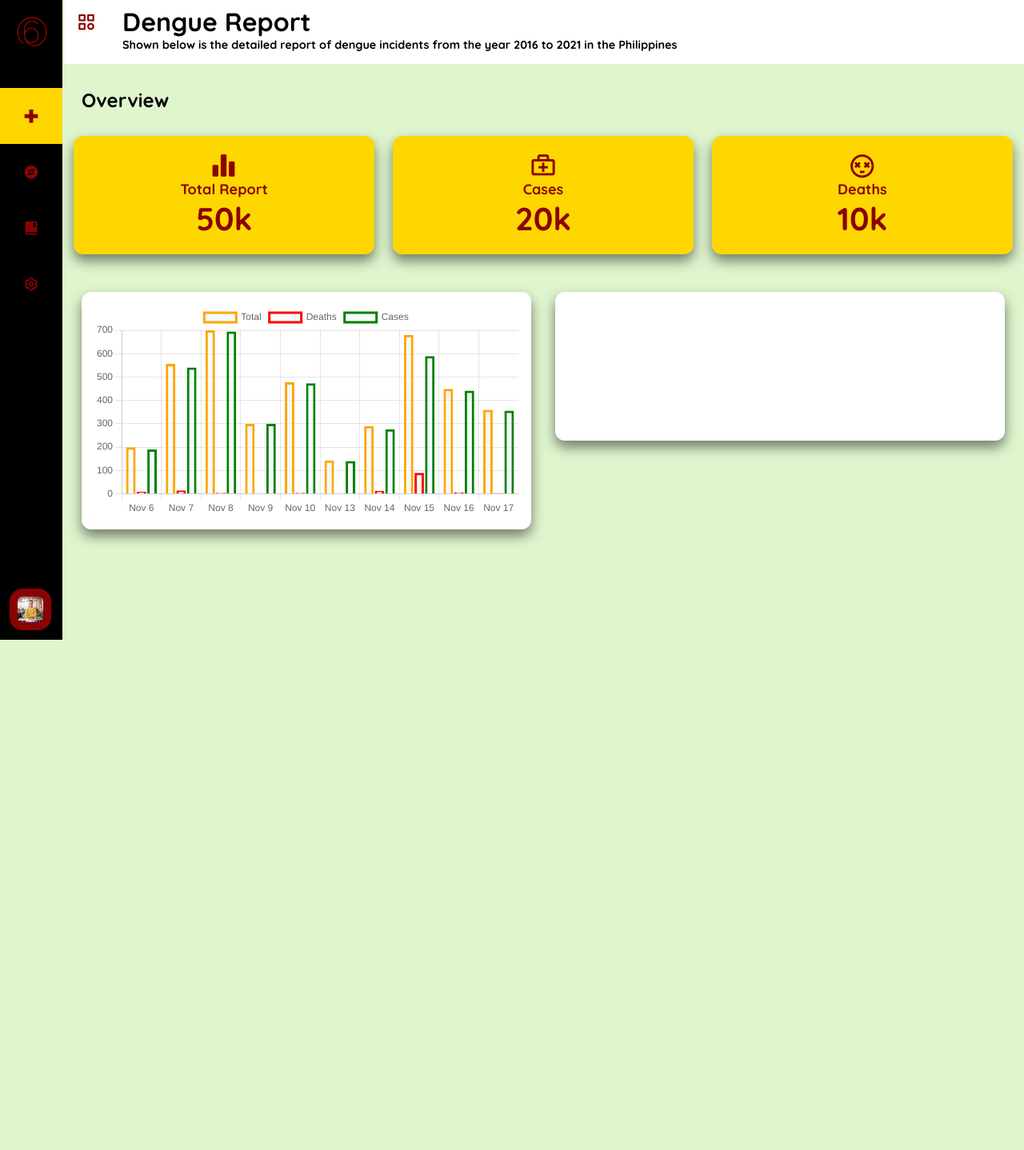
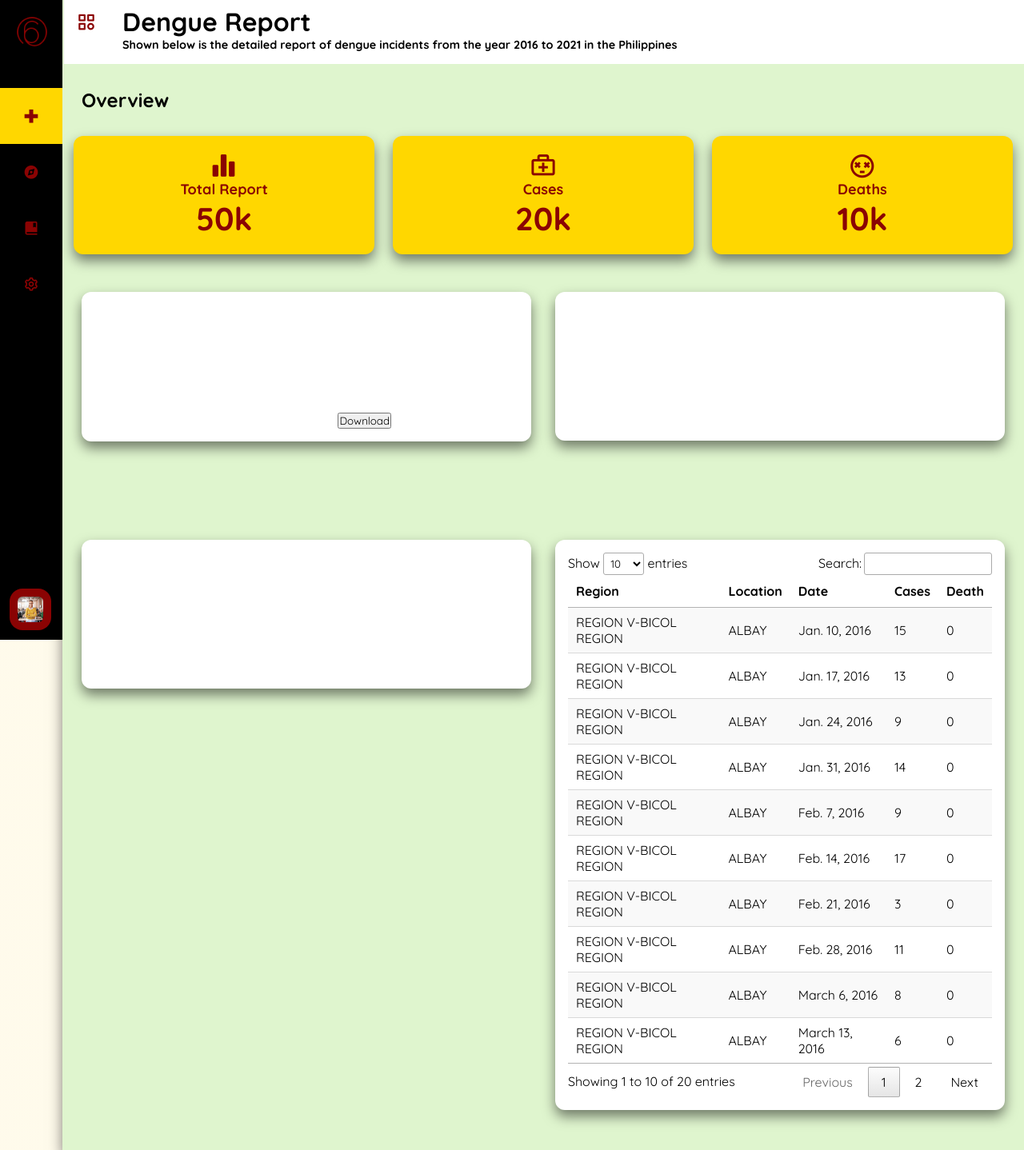
Before and after one commit to Hattah10/DataVisualization_FinalProject, a Django app: template datavisualization_project/datavisualization_app/templates/index.html in a window 1280 px wide. Shown: the whole page at 80% size. Before the commit the page ends 800 px from the top, so only its background shows below. Run offline with Django 4.2, Linux system fonts and the light colour scheme; the template is opened without the code that fills it: values that come from a table or form of the project are taken from there, others are empty; data comes from the database, SQL or seed files in the repository; a map, chart or similar area stays blank; some libraries are stand-ins or nearby versions.

Commit message:
add chart

```diff
--- a/datavisualization_project/datavisualization_app/templates/index.html
+++ b/datavisualization_project/datavisualization_app/templates/index.html
@@ -6,6 +6,8 @@
     <link rel="icon" type="image/x-icon" href="../../static/dist/img/logo.png">
     <link href='https://unpkg.com/boxicons@2.1.4/css/boxicons.min.css' rel='stylesheet'>
     <link rel="stylesheet" href="https://cdnjs.cloudflare.com/ajax/libs/font-awesome/6.4.2/css/all.min.css" integrity="sha512-z3gLpd7yknf1YoNbCzqRKc4qyor8gaKU1qmn+CShxbuBusANI9QpRohGBreCFkKxLhei6S9CQXFEbbKuqLg0DA==" crossorigin="anonymous" referrerpolicy="no-referrer" />
+    <link rel="stylesheet" href="https://cdn.datatables.net/1.13.7/css/jquery.dataTables.css" />
+
     <title>LOGO</title>
 
     <style>
@@ -538,6 +540,28 @@
                             <div class="graph-content">
                                 <div class="graph-board">
                                     <canvas id="registrationChart"></canvas>
+                                    <button onclick="download()">Download</button>
+                                </div>
+                            </div>
+                        </div>
+                        <div class="child">
+                            <div class="graph-content">
+                                <div class="graph-board">
+                                    <canvas id="linechart"></canvas>
+                                </div>
+                            </div>
+                        </div>
+                    </div>
+                </div>
+            </div>
+
+            <div class="activity">
+                <div class="activity-data ">
+                    <div class="parent">
+                        <div class="child">
+                            <div class="graph-content">
+                                <div class="graph-board">
+                                    <canvas id="piechart"></canvas>
 
                                 </div>
                             </div>
@@ -545,19 +569,61 @@
                         <div class="child">
                             <div class="graph-content">
                                 <div class="graph-board">
-                                    <canvas id="pieChart"></canvas>
+                                    <table id="myTable" class="display">
+                                        <thead>
+                                            <tr>
+                                                <th>Region</th>
+                                                <th>Location</th>
+                                                <th>Date</th>
+                                                <th>Cases</th>
+                                                <th>Death</th>
+                                            </tr>
+                                        </thead>
+                                        <tbody>
+                                            {% for entry in dengue_data %}
+                                            <tr>
+                                                <td>{{ entry.Region }}</td>
+                                                <td>{{ entry.Location }}</td>
+                                                <td>{{ entry.Date }}</td>
+                                                <td>{{ entry.Cases }}</td>
+                                                <td>{{ entry.Deaths }}</td>
+                                            </tr>
+                                            {% endfor %}
+                                        </tbody>
+                                    </table>
                                 </div>
                             </div>
                         </div>
                     </div>
                 </div>
             </div>
+
         </div>
     </div>
     <!-- main ends here -->
+    <script src="https://code.jquery.com/jquery-3.7.0.js"></script>
+    <script src="https://cdn.datatables.net/1.13.7/js/jquery.dataTables.js"></script>
 
     <script src="https://cdn.jsdelivr.net/npm/chart.js@4.4.0/dist/chart.umd.min.js"></script>
     <script src="https://cdn.jsdelivr.net/npm/chart.js"></script>
+<script>
+     $(document).ready(function() {
+
+        new DataTable('#myTable', {
+            "ordering": false
+        });
+
+
+    });
+
+</script>
+
+<!-- <script>
+    // Initialize DataTable when the document is ready
+    $(document).ready(function() {
+        $('#myTable').DataTable();
+    });
+</script> -->
 
     <script>
         let arrow = document.querySelectorAll(".arrow");
@@ -576,35 +642,30 @@
         });
 
         let ctx = document.querySelector("#registrationChart");
-        ctx.height = 150;
+        ctx.height = 200;
 
-        let regChart = new Chart(ctx, {
-            type: "bar",
+        let line = document.querySelector("#linechart");
+        line.height = 200;
+
+        let linechart = new Chart(line, {
+            type: "line",
             data: {
-                labels: ["Nov 6", "Nov 7", "Nov 8", "Nov 9", "Nov 10", "Nov 13", "Nov 14", "Nov 15", "Nov 16", "Nov 17",],
+                labels: {{ year_label|safe }},
                 datasets: [
                     {
-                        label: "Total",
+                        label: "Case",
                         borderColor: "orange",
                         borderWidth: "3",
                         backgroundColor: "rgba(235, 247, 245, 0.5)",
-                        data: [200, 556, 700, 300, 478, 143, 290, 680, 449, 360]
+                        data: {{ year_cases|safe }}
                     },
 
                     {
-                        label: "Deaths",
+                        label: "Death",
                         borderColor: "red",
                         borderWidth: "3",
                         backgroundColor: "rgba(235, 247, 245, 0.5)",
-                        data: [10, 15, 5, 0, 5, 2, 13, 90, 7, 4]
-                    },
-
-                    {
-                        label: "Cases",
-                        borderColor: "green",
-                        borderWidth: "3",
-                        backgroundColor: "rgba(235, 247, 245, 0.5)",
-                        data: [190, 541, 695, 300, 473, 141, 277, 590, 442, 356]
+                        data: {{ year_deaths|safe }}
                     }
                 ]
             },
@@ -618,25 +679,63 @@
             }
         });
 
-        {% comment %} const ctx = document.getElementById('myChart');
+    //  const ctx = document.getElementById('myChart');
         new Chart(ctx, {
             type: 'bar',
             data: {
             labels: {{ labels|safe }},
             datasets: [{
-                label: 'Dengue Cases',
-                data: {{ data|safe }},
-                borderWidth: 1
-            }]
+                        label: "total_cases",
+                        borderColor: "orange",
+                        borderWidth: "3",
+                        backgroundColor: "rgba(235, 247, 245, 0.5)",
+                        data:  {{ total_cases|safe }}
+                    },
+
+                    {
+                        label: "total_deaths",
+                        borderColor: "red",
+                        borderWidth: "3",
+                        backgroundColor: "rgba(235, 247, 245, 0.5)",
+                        data:  {{ total_deaths|safe }}
+                    }]
             },
             options: {
+            responsive: true,
             scales: {
                 y: {
                 beginAtZero: true
                 }
             }
             }
-        }); {% endcomment %}
+        });
+
+
+        let pie = document.querySelector("#piechart");
+        line.height = 200;
+
+        let piechart = new Chart(pie, {
+            type: "pie",
+            data: {
+                labels: {{ year_label|safe }},
+                datasets: [
+                    {
+                        label: "Case",
+                        backgroundColor: [
+                            'rgb(255, 99, 132)',
+                            'rgb(54, 162, 235)',
+                            'rgb(255, 205, 86)'
+                            ],
+                        hoverOffset: 4,
+                        data: {{ year_cases|safe }}
+                    }
+                ]
+            },
+            options: {
+                responsive: true,
+            }
+        });
+
     </script>
 </body>
 </html>
--- a/datavisualization_project/datavisualization_project/settings.py
+++ b/datavisualization_project/datavisualization_project/settings.py
@@ -91,7 +91,7 @@ DATABASES = {
         'USER': 'root',
         'PASSWORD': '',
         'HOST': 'localhost',
-        'PORT': '3306'
+        'PORT': '3307'
     }
 }
 
```
Also changed, not shown: datavisualization_project/datavisualization_app/views.py (+53 -7 lines).
